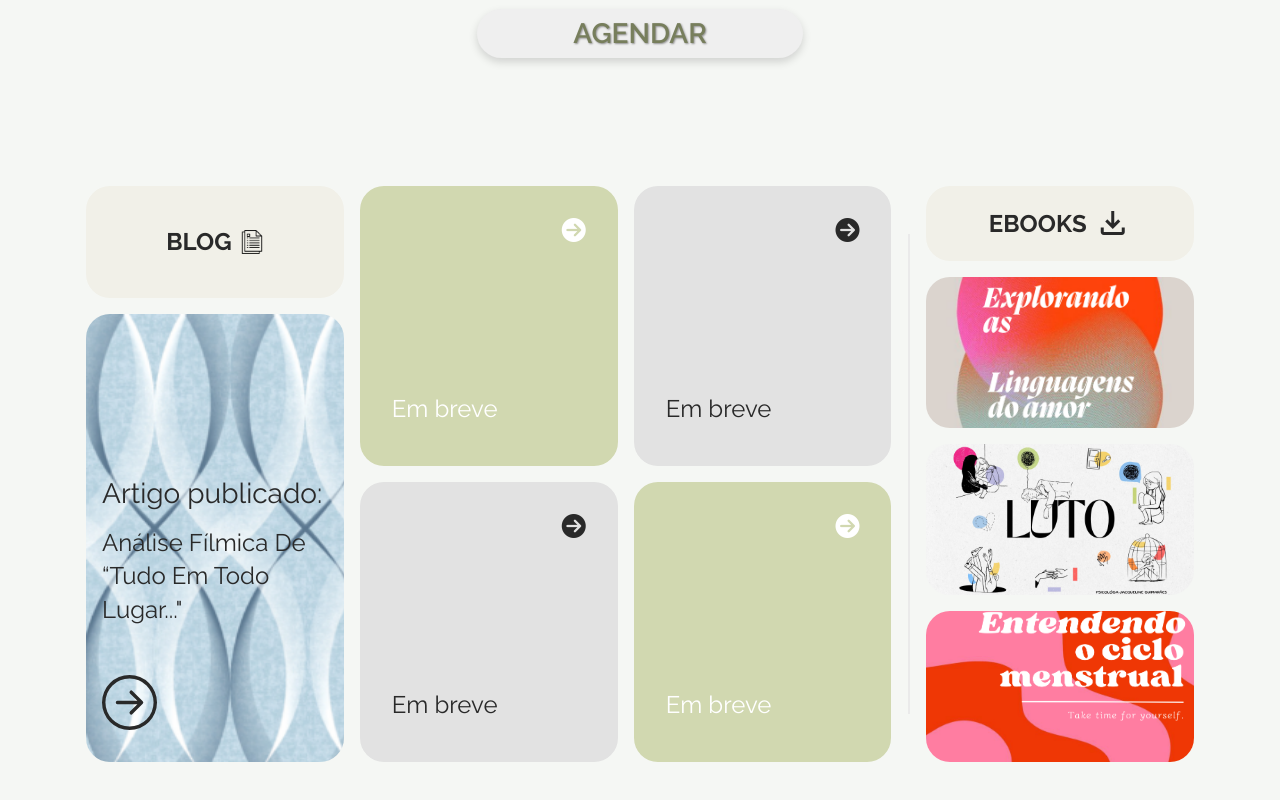
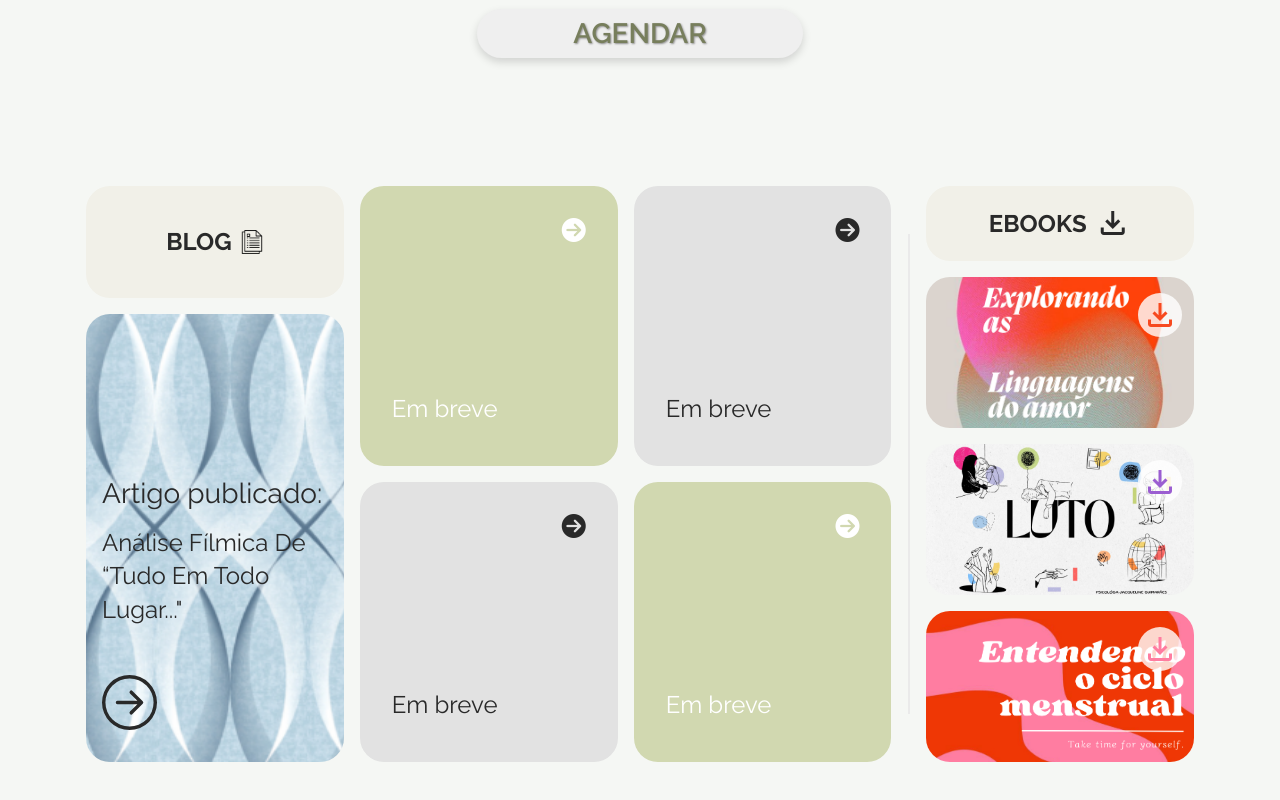
Before and after one commit to jacguima/jacqueline-guimaraes, a React (Create React App) app: page / in a window 1280 px wide. Shown: the part 6350-7150 px from the top of the page. Built offline with nearby package versions, Linux system fonts and the light colour scheme.

Commit message:
Add download links and styling to mosaic cards
Introduced download buttons and links to the "love" and "grief" mosaic cards. Adjusted CSS to position and style these elements appropriately for better user interaction.

```diff
--- a/src/componentes/mosaic/mosaic.css
+++ b/src/componentes/mosaic/mosaic.css
@@ -25,6 +25,7 @@
         justify-content: center;
         gap: .5rem;
         color: #292929;
+        position: relative;
 
         h3 {
             font-size: 1.5rem;
@@ -36,6 +37,14 @@
 
         span {
             font-size: 2.25rem;
+        }
+
+        a {
+            position: absolute;
+            left: 0;
+            top: 0;
+            width: 100%;
+            height: 100%;
         }
     }
 
@@ -93,19 +102,52 @@
         background-size: cover;
         background-position: center;
         background-repeat: no-repeat;
+        display: flex;
+        justify-content: flex-end;
+        align-items: flex-start;
+        padding: 1rem .75rem;
+        position: relative;
+
+        span {
+            font-size: 2.25rem;
+            background: #ffffffcc;
+            border-radius: 999px;
+            padding: .25rem;
+        }
 
         &.content-love {
             background-image: url("../../assets/images/ebooklinguagensdoamor.png");
+
+            span {
+                color: #f7491f;
+            }
         }
 
         &.content-grief {
             background-image: url("../../assets/images/luto.jpg");
             background-size: 124%;
+
+            span {
+                color: #9b5ed1;
+            }
         }
 
         &.content-cycle {
             background-image: url("../../assets/images/ebookciclomenstrual.png");
             background-position-x: right;
+            background-position-y: 0;
+
+            span {
+                color: #ff7da0;
+            }
+        }
+
+        a {
+            position: absolute;
+            left: 0;
+            top: 0;
+            width: 100%;
+            height: 100%;
         }
     }
 }
--- a/src/componentes/mosaic/mosaic.js
+++ b/src/componentes/mosaic/mosaic.js
@@ -109,13 +109,25 @@ const Mosaic = () => {
             </div>
           </div>
           <div style={{ display: "flex", flex: 2 }}>
-            <div className={"mosaic-card content content-love"}></div>
+            <div className={"mosaic-card content content-love"}>
+              <span className="material-symbols-outlined">download</span>
+              <a
+                href="https://peerw.org/index.php/journals/article/view/2052/1172"
+                target="_blank"
+                rel="noreferrer"
+              ></a>
+            </div>
           </div>
           <div style={{ display: "flex", flex: 2 }}>
-            <div className={"mosaic-card content content-grief"}></div>
+            <div className={"mosaic-card content content-grief"}>
+              <span className="material-symbols-outlined">download</span>
+              <a href="/files/luto.pdf" download="luto.pdf"></a>
+            </div>
           </div>
           <div style={{ display: "flex", flex: 2 }}>
-            <div className={"mosaic-card content content-cycle"}></div>
+            <div className={"mosaic-card content content-cycle"}>
+              <span className="material-symbols-outlined">download</span>
+            </div>
           </div>
         </div>
       </div>
```
